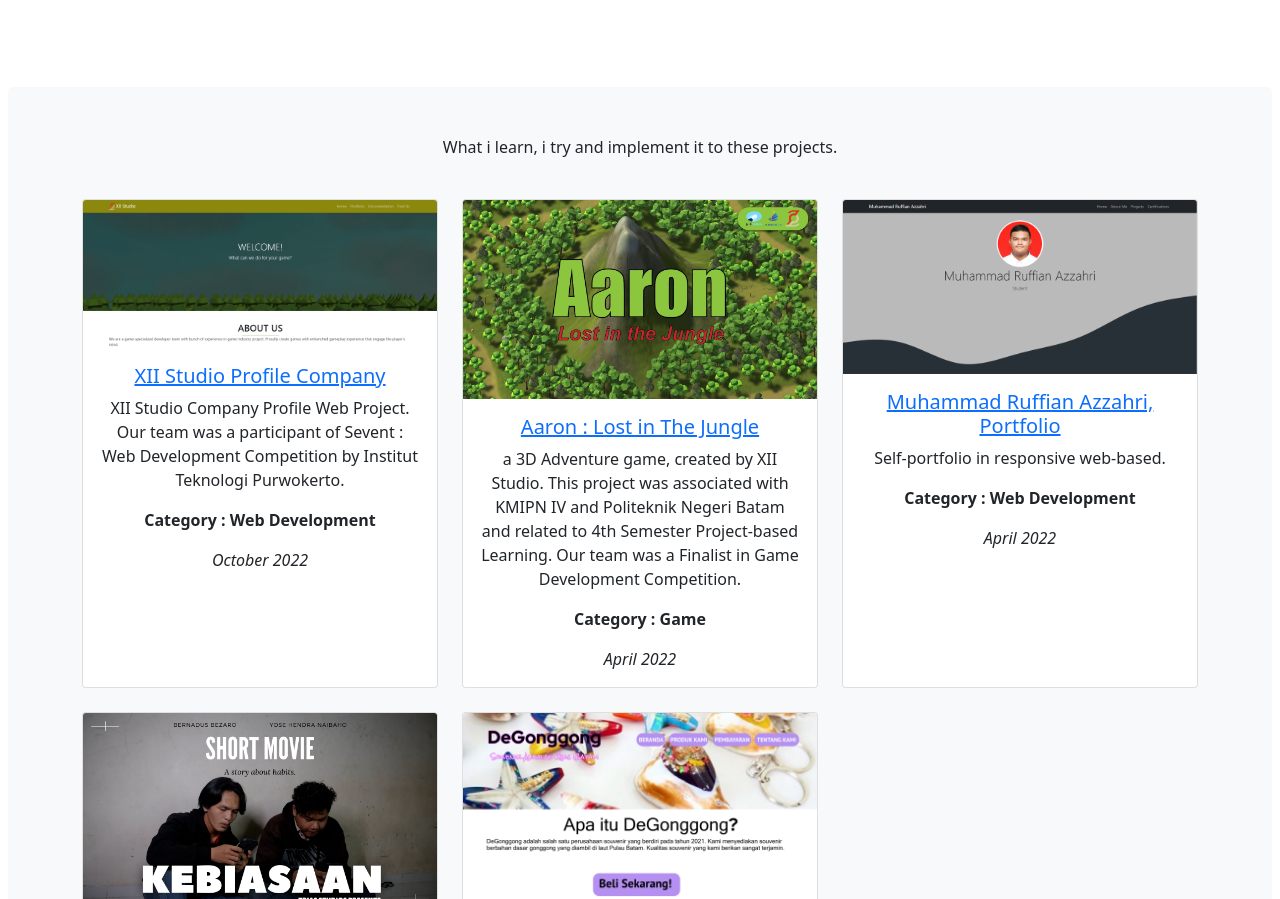
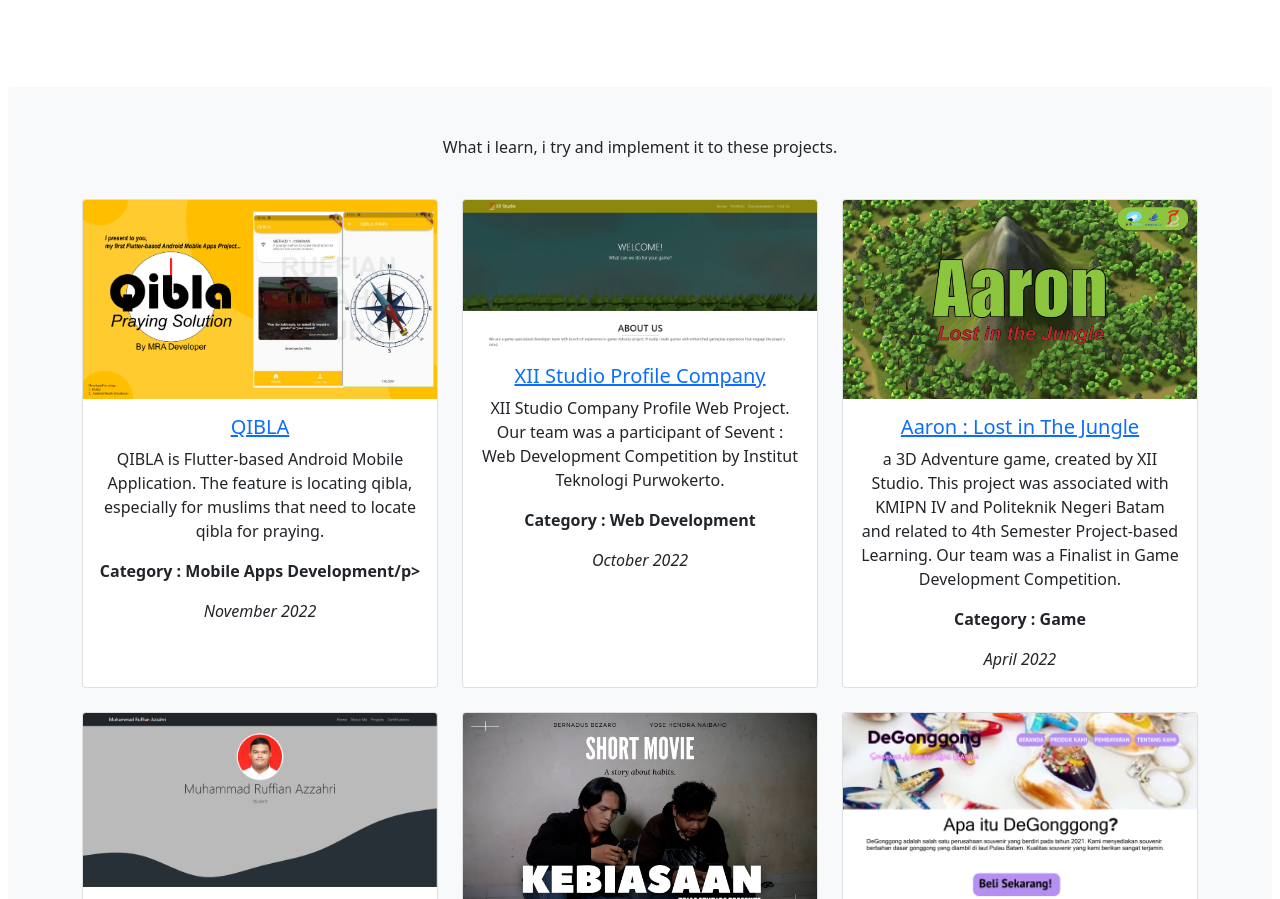
Before and after one commit to ruffianazzahri/portfolio, a plain HTML site: page projects.html in a window 1280 px wide. Shown: the part 201-1100 px from the top of the page. Drawn offline with nearby package versions, Linux system fonts and the light colour scheme.

Commit message:
Add files via upload

```diff
--- a/projects.html
+++ b/projects.html
@@ -53,6 +53,18 @@
             <br>
         <div class="container">
         <div class="row row-cols-1 row-cols-md-3">
+
+          <div class="col mb-4">
+            <div class="card h-100">
+              <img src="img\qibla.png" class="card-img-top" data-aos="fade-in" data-aos-duration="1500">
+              <div class="card-body" data-aos="fade-in" data-aos-duration="1500">
+                <a href="https://drive.google.com/file/d/1-yio2OMlKEz1LX5EhzyvqQDfZ3rmBpyD/view?usp=share_link"><h5 class="card-title">QIBLA</h5></a>
+                <p class="card-text">QIBLA is Flutter-based Android Mobile Application. The feature is locating qibla, especially for muslims that need to locate qibla for praying.</p>
+                <p class="card-text fw-bold">Category : Mobile Apps Development/p>
+                <p class="card-text fst-italic">November 2022</p>
+              </div>
+              </div>
+            </div>
 
           <div class="col mb-4">
             <div class="card h-100">
```
Also changed, not shown: skills.html (+8 -0 lines), img/qibla.png (added).
